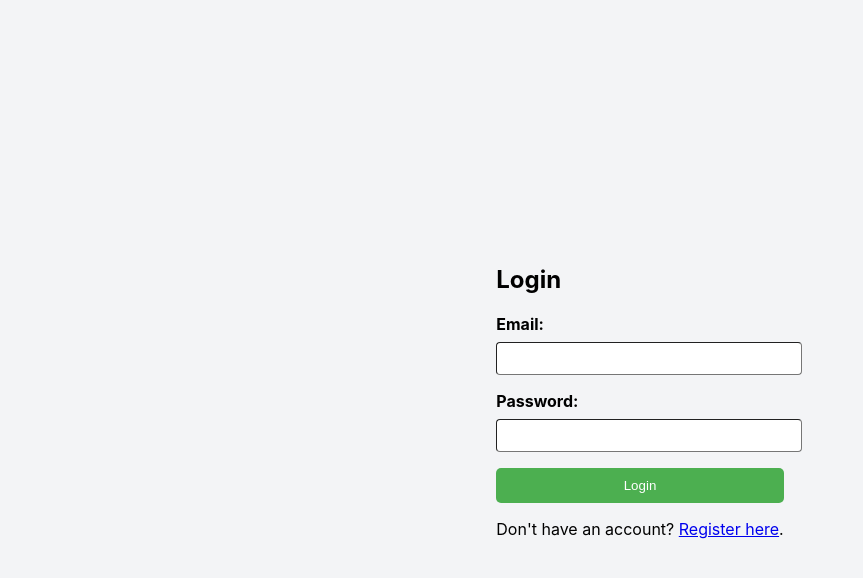
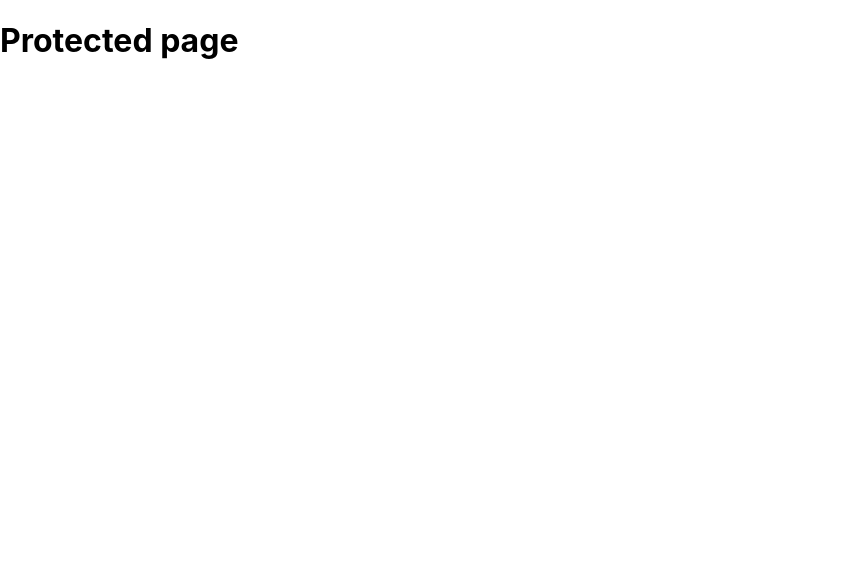
Before and after one commit to The-Algorist/account-app, a React (Create React App) app in the folder my-account-app/: page /login in a window 1280 px wide. Shown: the top 578 px of the page, without its empty margins (0-863 px from the left). Built offline with nearby package versions, Linux system fonts and the light colour scheme.

Commit message:
ADDED LOGIN

```diff
--- a/my-account-app/package.json
+++ b/my-account-app/package.json
@@ -3,6 +3,7 @@
   "version": "0.1.0",
   "private": true,
   "dependencies": {
+    "@clerk/clerk-react": "^4.28.1",
     "@testing-library/jest-dom": "^5.17.0",
     "@testing-library/react": "^13.4.0",
     "@testing-library/user-event": "^13.5.0",
@@ -12,7 +13,7 @@
     "react": "^18.2.0",
     "react-dom": "^18.2.0",
     "react-router-dom": "^6.20.0",
-    "react-scripts": "5.0.1",
+    "react-scripts": "^3.0.1",
     "tailwindcss": "^3.3.5",
     "web-vitals": "^2.1.4"
   },
--- a/my-account-app/src/App.js
+++ b/my-account-app/src/App.js
@@ -5,18 +5,32 @@ import Login from './components/Login';
 import Register from './components/Register';
 import Transactions from './components/Transactions';
 import AccountSettings from './components/AccountSettings';
+import { ClerkProvider } from "@clerk/clerk-react";
+
+if (!process.env.REACT_APP_CLERK_PUBLISHABLE_KEY) {
+  throw new Error("Missing Publishable Key")
+}
+const clerkPubKey = process.env.REACT_APP_CLERK_PUBLISHABLE_KEY;
+
 
 function App() {
   return (
+    <ClerkProvider publishableKey={clerkPubKey}>
     <Router>
       <Routes>
         <Route path="/" element={<Home />} />
+
         <Route path="/login" element={<Login />} />
+
         <Route path="/register" element={<Register />} />
+
         <Route path="/transactions" element={<Transactions />} />
+
         <Route path="/account-settings" element={<AccountSettings />} />
       </Routes>
     </Router>
+    </ClerkProvider>
+
   );
 }
 
--- a/my-account-app/src/components/Login.js
+++ b/my-account-app/src/components/Login.js
@@ -1,51 +1,28 @@
 import React, { useState } from 'react';
 import { Link, useNavigate } from 'react-router-dom';
 import './Login.css';
+import {
+  SignedIn,
+  SignedOut,
+  UserButton,
+   } from "@clerk/clerk-react";
+
+
+
 
 function Login() {
-  const [email, setEmail] = useState('');
-  const [password, setPassword] = useState('');
-  const [error, setError] = useState('');
 
-  // Replaced useHistory with useNavigate
-  const navigate = useNavigate();
 
-  const handleLogin = () => {
-    // Implement login logic here
-    // For now, let's simulate a simple login
-    if (email === 'user@example.com' && password === 'password') {
-      // Simulate successful login
-      console.log('Login successful!');
-      setError('');
-
-      // Redirect to the home page or any desired route
-      // Replaced push with navigate
-      navigate('/');
-    } else {
-      // Simulate login error
-      setError('Invalid email or password. Please try again.');
-    }
-  };
 
   return (
-    <div>
-      <h2>Login</h2>
-      {error && <p style={{ color: 'red' }}>{error}</p>}
-      <form>
-        <label>Email:</label>
-        <input type="email" value={email} onChange={(e) => setEmail(e.target.value)} />
 
-        <label>Password:</label>
-        <input type="password" value={password} onChange={(e) => setPassword(e.target.value)} />
 
-        <button type="button" onClick={handleLogin}>
-          Login
-        </button>
-      </form>
-      <p>
-        Don't have an account? <Link to="/register">Register here</Link>.
-      </p>
-    </div>
+    <>
+    <h1>Protected page</h1>
+    <UserButton />
+  </>
+
+
   );
 }
 
```
Also changed, not shown: 2 other files (tests, documents, lock files or other folders).
